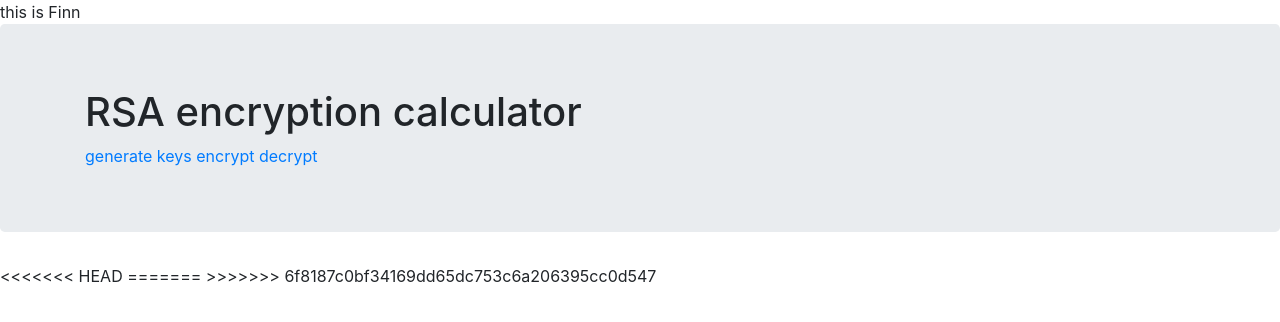
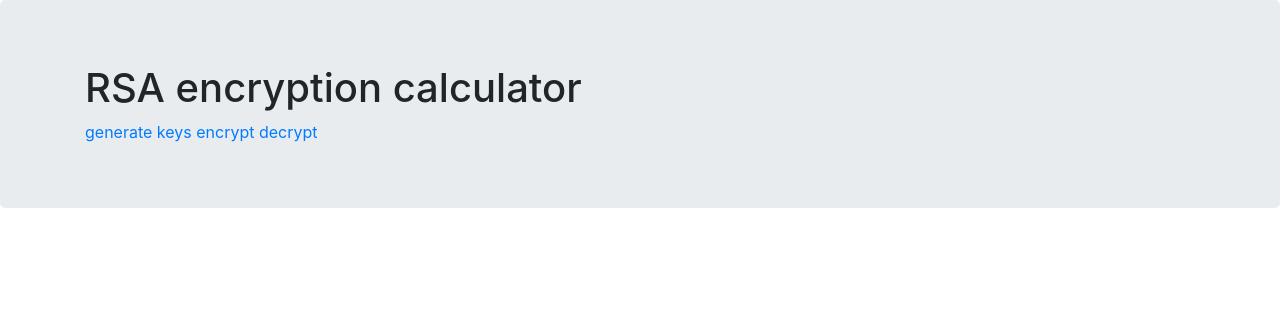
Before and after one commit to NaokiTM/terrible-RSA-encryptor, a plain HTML site: page index.html in a window 1280 px wide. Drawn offline with nearby package versions, Linux system fonts and the light colour scheme.

Commit message:
removed finn references fuck u

```diff
--- a/index.html
+++ b/index.html
@@ -9,7 +9,7 @@
     crossorigin="anonymous">
 </head>
 <body>
-    <div>this is Finn</div>
+
     <div class="jumbotron">
         <div class="container">
             <h1 id = "title" class = "text">RSA encryption calculator</h1>
@@ -17,15 +17,9 @@
             <a href = "encrypt.html">encrypt</a>
             <a href = "decrypt.html">decrypt</a>
             <!-- <button onclick = "generateKeys()">generate a new set of keys</button> -->
-            <!-- <div id = "text7"></div>
-            <div id = "text8"></div> -->
             <!-- doing onclick with it means the javascript loads in the index.html page instead of the redirected page -->
         </div>
     </div>
-<<<<<<< HEAD
    <script src = "index.js" ></script>
-=======
-   <script src = "index.js" onload = "generateKeys"></script>
->>>>>>> 6f8187c0bf34169dd65dc753c6a206395cc0d547
 </body>
 </html>
```
Also changed, not shown: index.js (+1 -6 lines).
